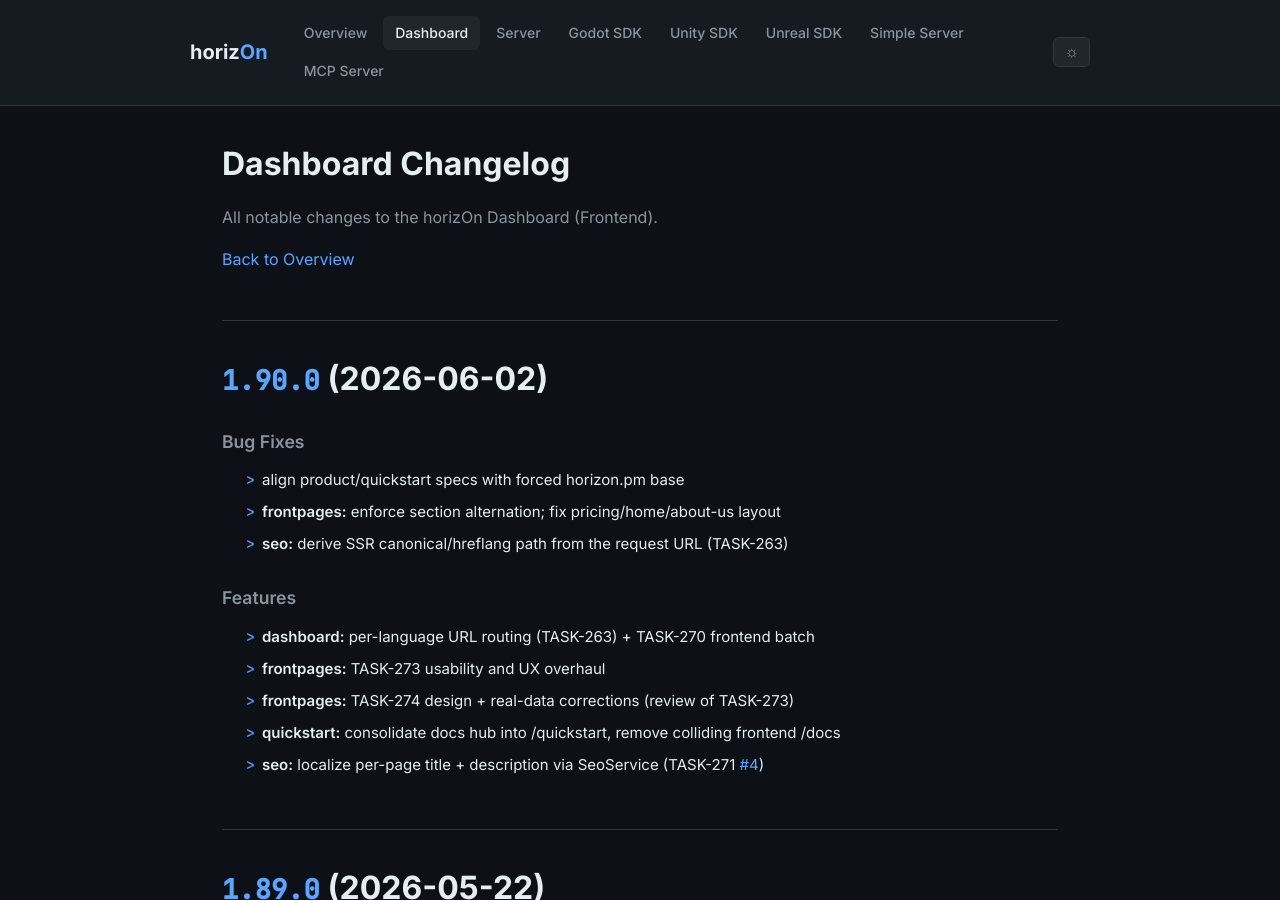
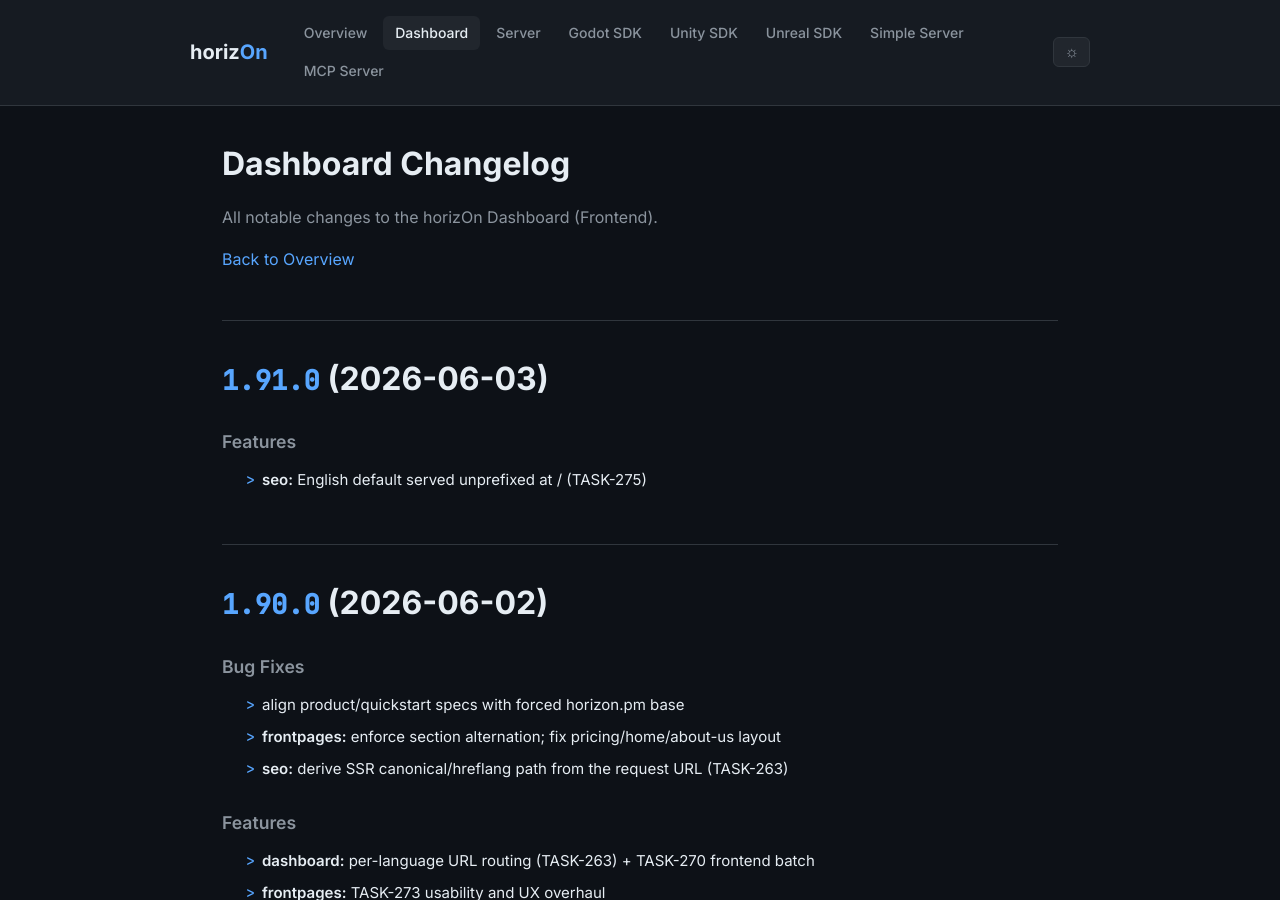
Before and after one commit to ProjectMakersDE/horizOn-Changelog, a Jekyll site: the page built from dashboard-changelog.md, in a window 1280 px wide and 900 px high. Built offline with Jekyll 4.4.1, drawn with Linux system fonts in a browser that asks for light colours.

Commit message:
chore: sync changelogs [skip ci]

```diff
--- a/dashboard-changelog.md
+++ b/dashboard-changelog.md
@@ -8,6 +8,13 @@ title: Dashboard Changelog
 All notable changes to the horizOn Dashboard (Frontend).
 
 [Back to Overview](.)
+
+# [1.91.0](https://github.com/ProjectMakersDE/horizOn-Dashboard/compare/v1.90.0...v1.91.0) (2026-06-03)
+
+
+### Features
+
+* **seo:** English default served unprefixed at / (TASK-275) ([1bfe73f](https://github.com/ProjectMakersDE/horizOn-Dashboard/commit/1bfe73f761e84f09b92246fb86bf155cd0b2791c))
 
 # [1.90.0](https://github.com/ProjectMakersDE/horizOn-Dashboard/compare/v1.89.0...v1.90.0) (2026-06-02)
 
```
Also changed, not shown: index.md (+1 -1 lines).
